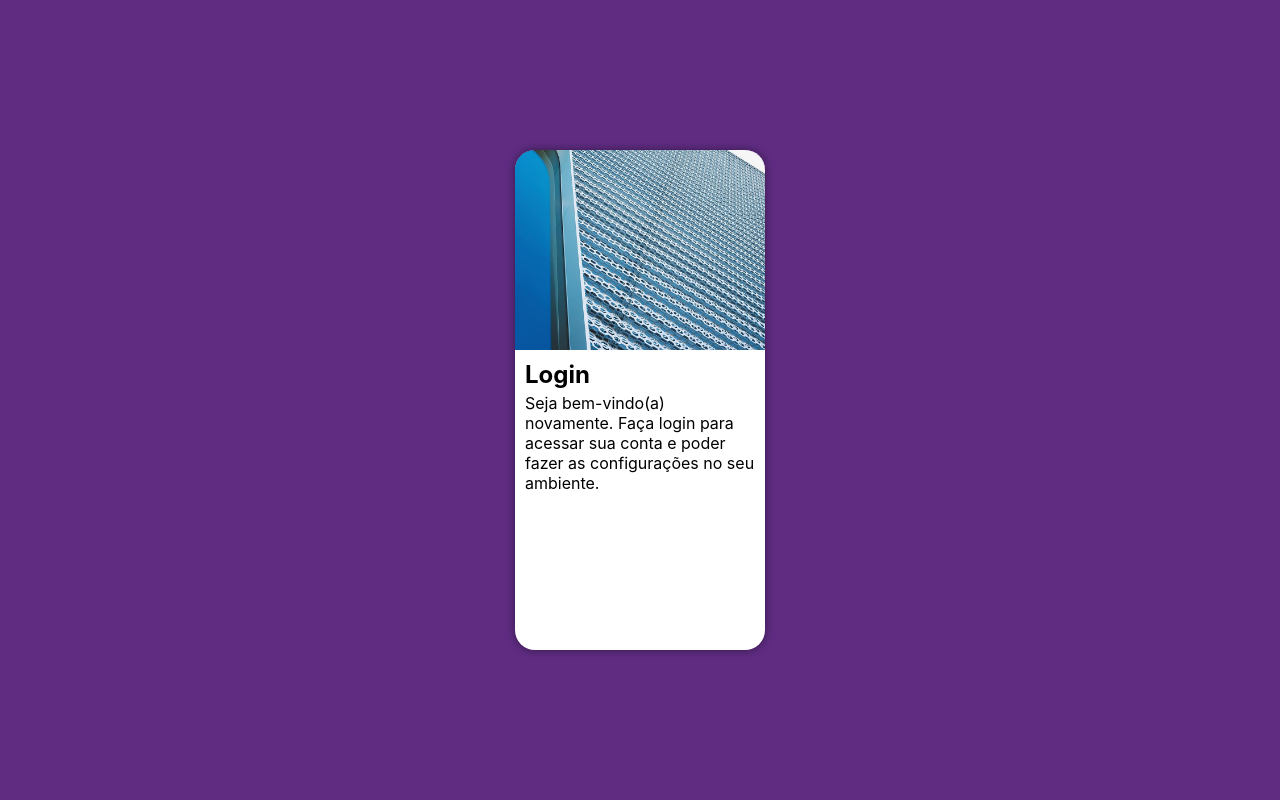
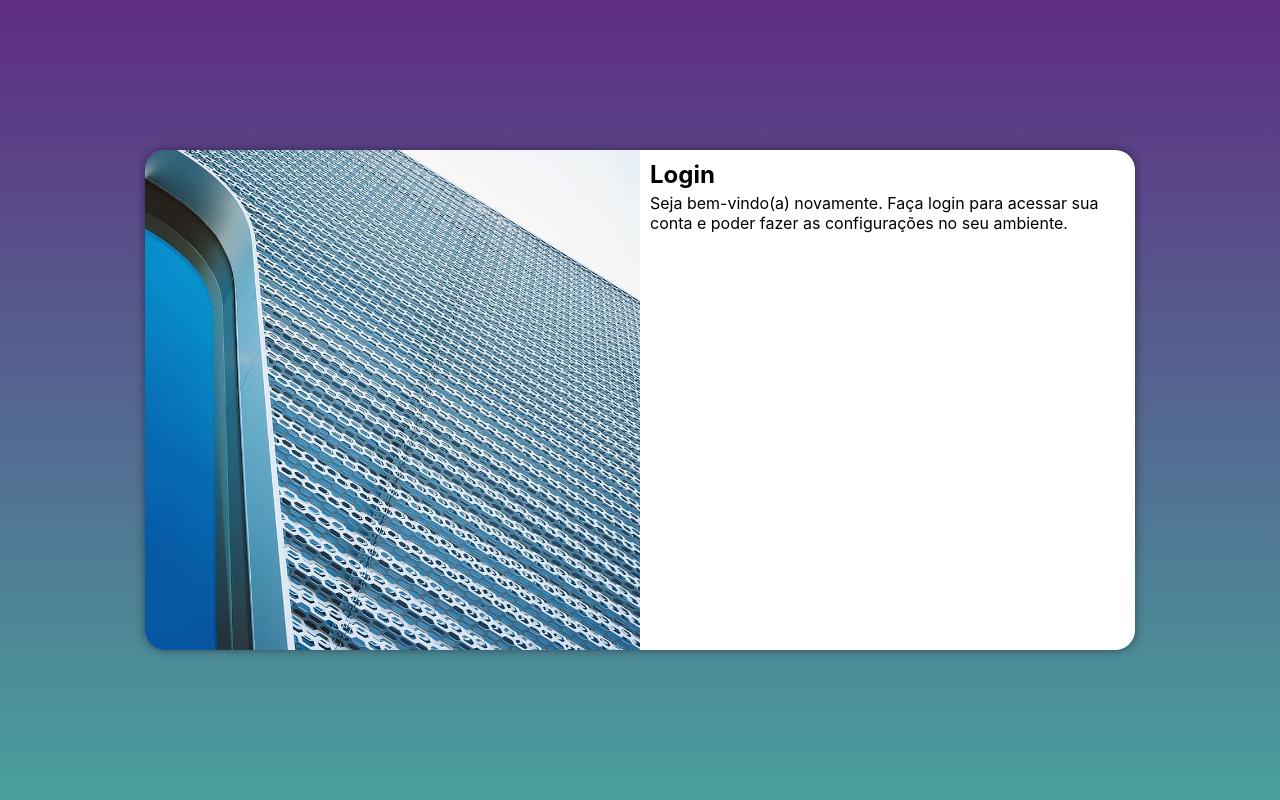
Before and after one commit to ogaziin/projeto-login, a PHP site: page / in a window 1280 px wide. Run offline with PHP 8.4, Linux system fonts and the light colour scheme.

Commit message:
Adicionado media query para outras telas.

```diff
--- /dev/null
+++ b/estilos/media-queries.css
@@ -0,0 +1,53 @@
+@charset "UTF-8";
+
+/* -- Typical Devices Breakpoints
+----------------------------------
+Pequenas Telas: até 600px
+Celular: de 600px até 768px
+Tablet: 768px até 992px
+Desktop: 992px até 1200px
+Grandes Telas: acima de 1200px
+----------------------------------
+*/
+
+@media screen and (min-width: 768px) and (max-width: 992px) {
+    body {
+        background-image: linear-gradient(to top, #49A09D, #5F2C82);
+    }
+
+    section#login {
+        width: 80vw;
+    }
+
+    section#login > div#imagem {
+        float: left;
+        width: 30%;
+        height: 100%;
+    }
+
+    section#login > div#formulario {
+        float: right;
+        width: 65%;
+    }
+}
+
+@media screen and (min-width: 992px) {
+    body {
+        background-image: linear-gradient(to top, #49A09D, #5F2C82);
+    }
+
+    section#login {
+        width: 990px;
+    }
+
+    section#login > div#imagem {
+        float: left;
+        width: 50%;
+        height: 100%;
+    }
+
+    section#login > div#formulario {
+        float: right;
+        width: 50%;
+    }
+}
--- a/estilos/style.css
+++ b/estilos/style.css
@@ -37,6 +37,9 @@ section#login {
     height: 500px;
     border-radius: 20px;
     box-shadow: 0px 0px 10px rgba(0, 0, 0, 0.450);
+
+    transition: width 0.3s, height 0.3s;
+    transition-timing-function: ease;
 }
 
 section#login > div#imagem {
--- a/index.html
+++ b/index.html
@@ -5,6 +5,7 @@
     <meta name="viewport" content="width=device-width, initial-scale=1.0">
     <title>Login</title>
     <link rel="stylesheet" href="estilos/style.css">
+    <link rel="stylesheet" href="estilos/media-queries.css" media="all">
 </head>
 <body>
     <main>
```
